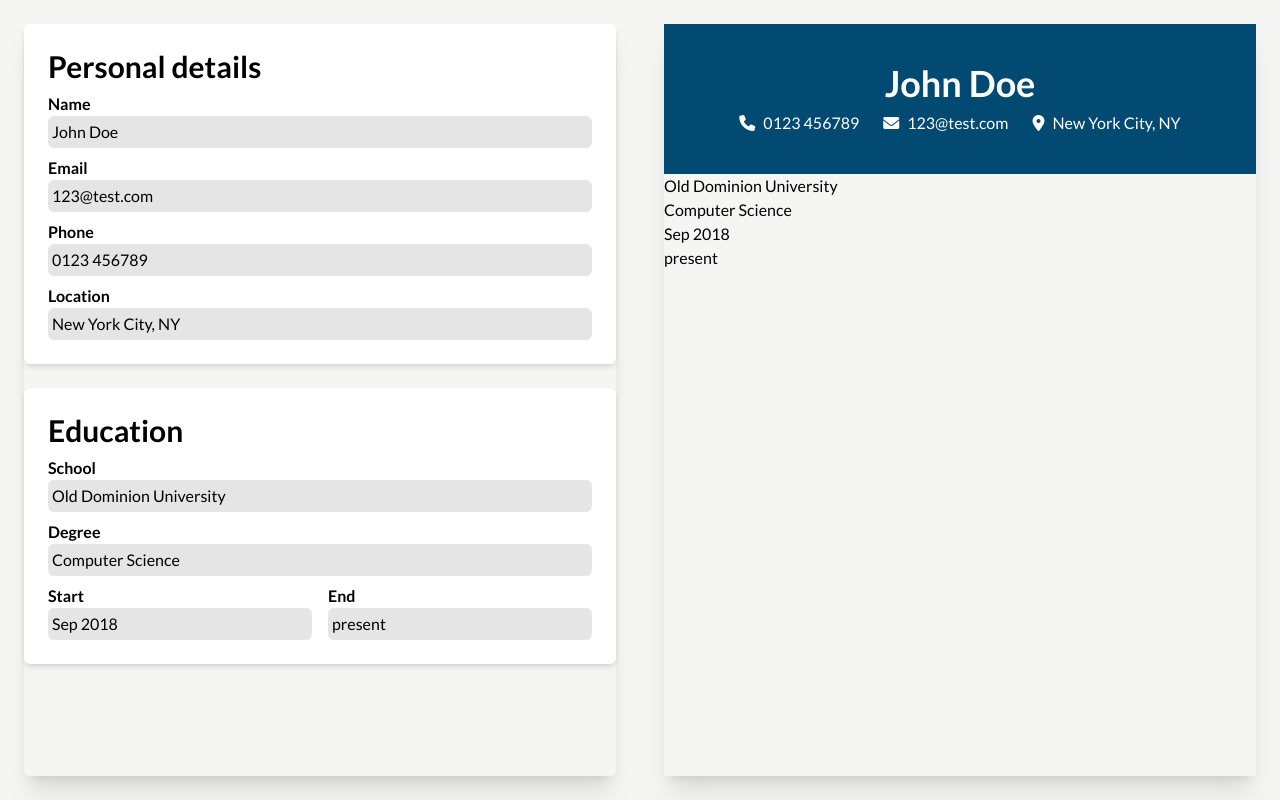
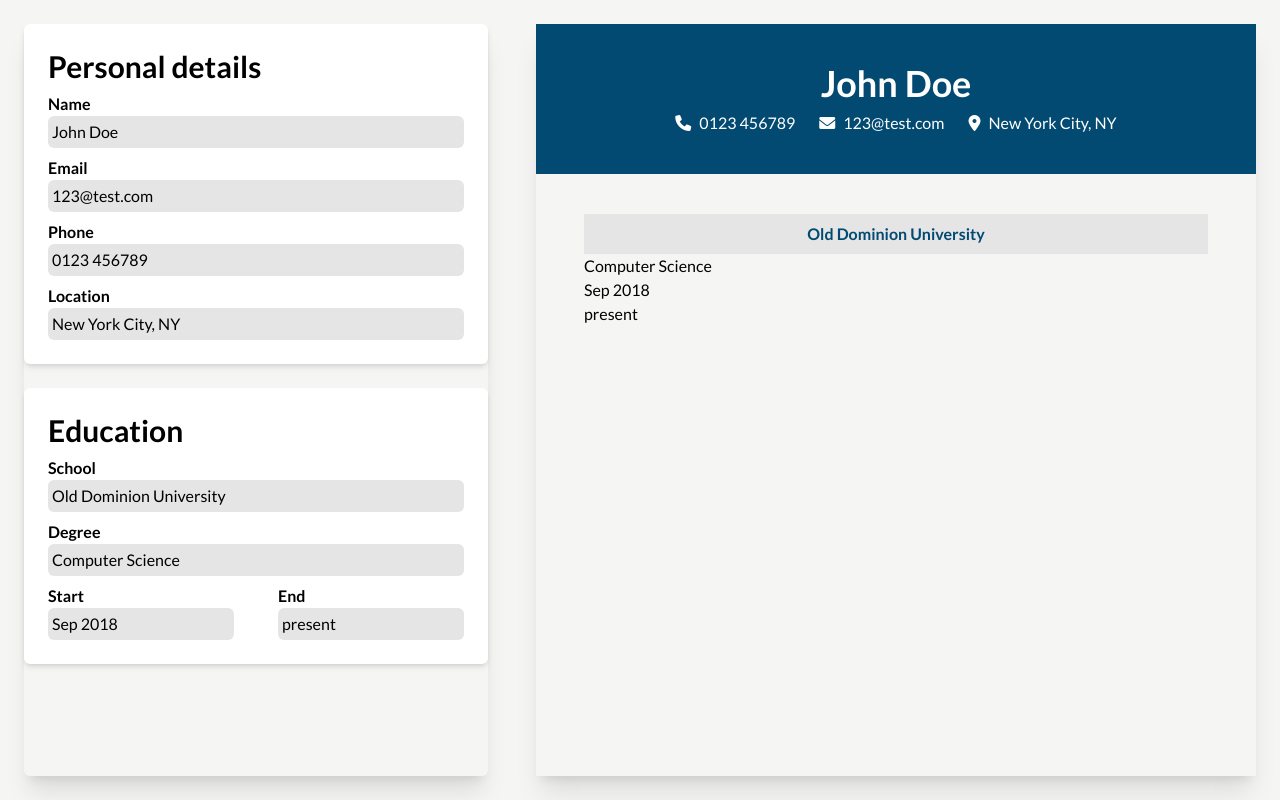
Before and after one commit to sukelully/cv-application, a React (Vite) app: page / in a window 1280 px wide. Built offline with nearby package versions, Linux system fonts and the light colour scheme.

Commit message:
Update grid col fractional units

```diff
--- a/src/App.jsx
+++ b/src/App.jsx
@@ -9,7 +9,7 @@ export default function App() {
       name: 'John Doe',
       email: '123@test.com',
       phone: '0123 456789',
-      location: 'New York City, NY'
+      location: 'New York City, NY',
     },
     education: {
       school: 'Old Dominion University',
@@ -34,7 +34,7 @@ export default function App() {
   };
 
   return (
-    <div className="bg-stone-100 h-screen w-screen grid grid-cols-2">
+    <div className="bg-stone-100 h-screen w-screen grid grid-cols-[2fr_3fr]">
       <div className="flex flex-col m-6 shadow-xl rounded-md gap-6">
         <PersonalInfoForm
           personalInfo={cvData.personalInfo}
--- a/src/components/CV/Education.jsx
+++ b/src/components/CV/Education.jsx
@@ -1,7 +1,8 @@
 export default function Education({ education }) {
     return (
-        <div>
-            <h1>{education.school}</h1>
+        <div className="my-10 flex flex-col px-12">
+            <h2 className="bg-neutral-200 text-sky-900 text-center font-semibold py-2">{education.school}</h2>
+
             <p>{education.degree}</p>
             <p>{education['start-date']}</p>
             <p>{education['end-date']}</p>
--- a/src/components/Form/EducationForm.jsx
+++ b/src/components/Form/EducationForm.jsx
@@ -5,11 +5,11 @@ export default function EducationForm({ education, onChange }) {
     const { name, value } = event.target;
     const updatedEdu = {
       ...education,
-      [name]: value
+      [name]: value,
     };
 
     onChange(updatedEdu);
-  }
+  };
 
   return (
     <div className="flex flex-col bg-white rounded-md shadow-md p-6 gap-2">
@@ -26,20 +26,20 @@ export default function EducationForm({ education, onChange }) {
         value={education.degree}
         onChange={handleInputChange}
       />
-      <div className='flex justify-between gap-4'>
+      <div className="flex flex-wrap justify-between">
         <FormComponent
           label="Start"
           name="start-date"
           value={education['start-date']}
           onChange={handleInputChange}
-          labelClassName='w-100'
+          // labelClassName='w-100'
         />
         <FormComponent
           label="End"
           name="end-date"
           value={education['end-date']}
           onChange={handleInputChange}
-          labelClassName='w-100'
+          // labelClassName='w-100'
         />
       </div>
     </div>
```
